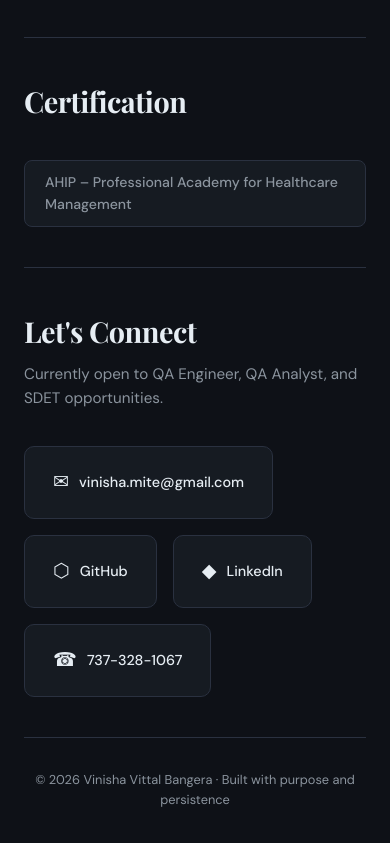
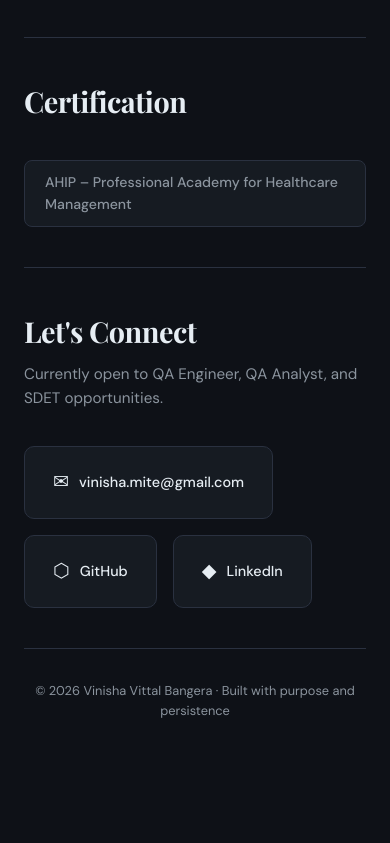
Before and after one commit to vinisha1415/vinisha-portfolio, a plain HTML site: page index.html in a window 390 px wide. Shown: the part 4718-5561 px from the top of the page. After the commit the page ends 5472 px from the top, so only its background shows below. Drawn offline with nearby package versions, Linux system fonts and the light colour scheme.

Commit message:
Remove phone number from contact section

```diff
--- a/index.html
+++ b/index.html
@@ -628,9 +628,6 @@
             <a href="https://www.linkedin.com/in/vinisha-bangera" target="_blank" class="contact-item">
                 <span class="contact-icon">◆</span> LinkedIn
             </a>
-            <a href="tel:7373281067" class="contact-item">
-                <span class="contact-icon">☎</span> 737-328-1067
-            </a>
         </div>
     </section>
 
```
